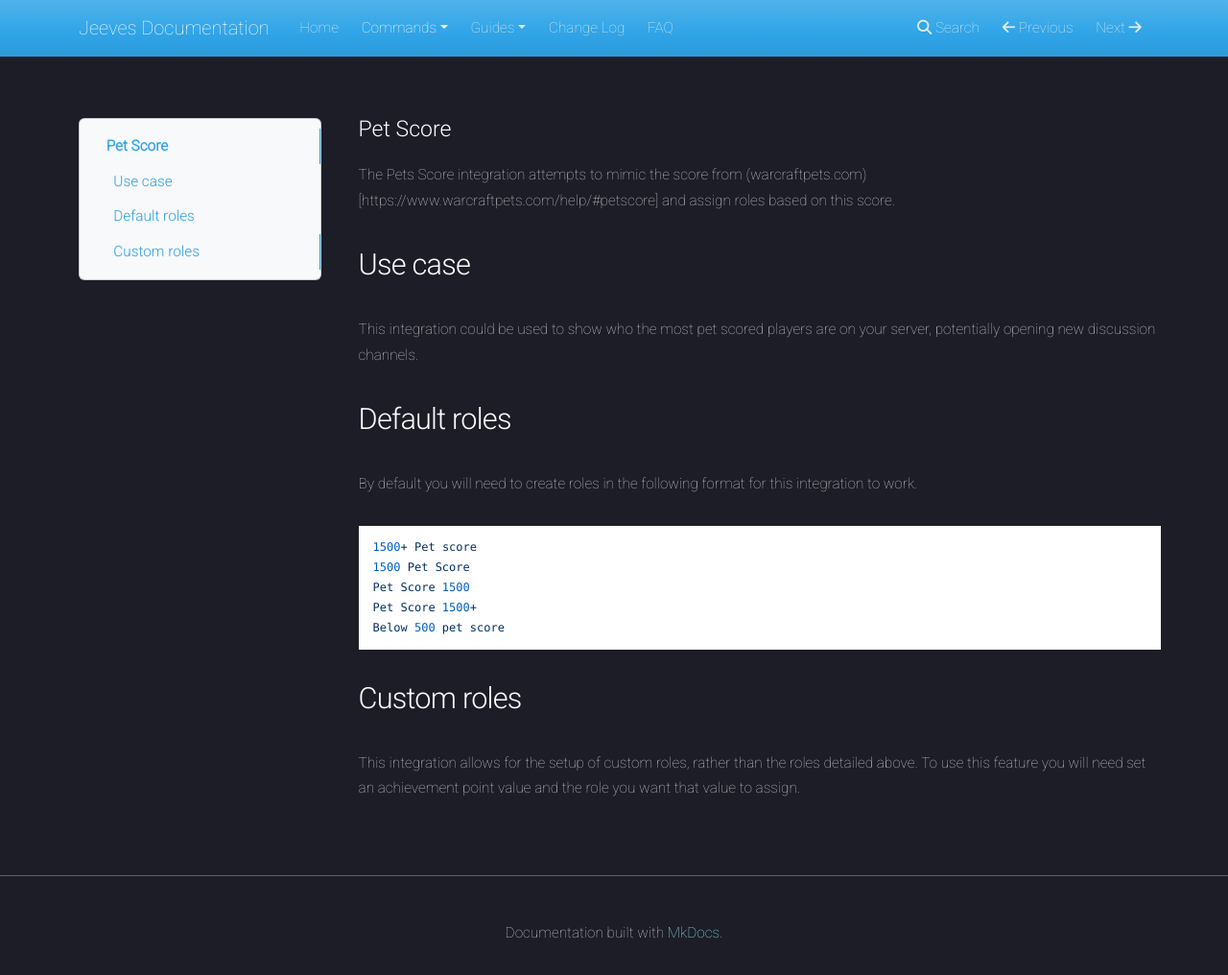
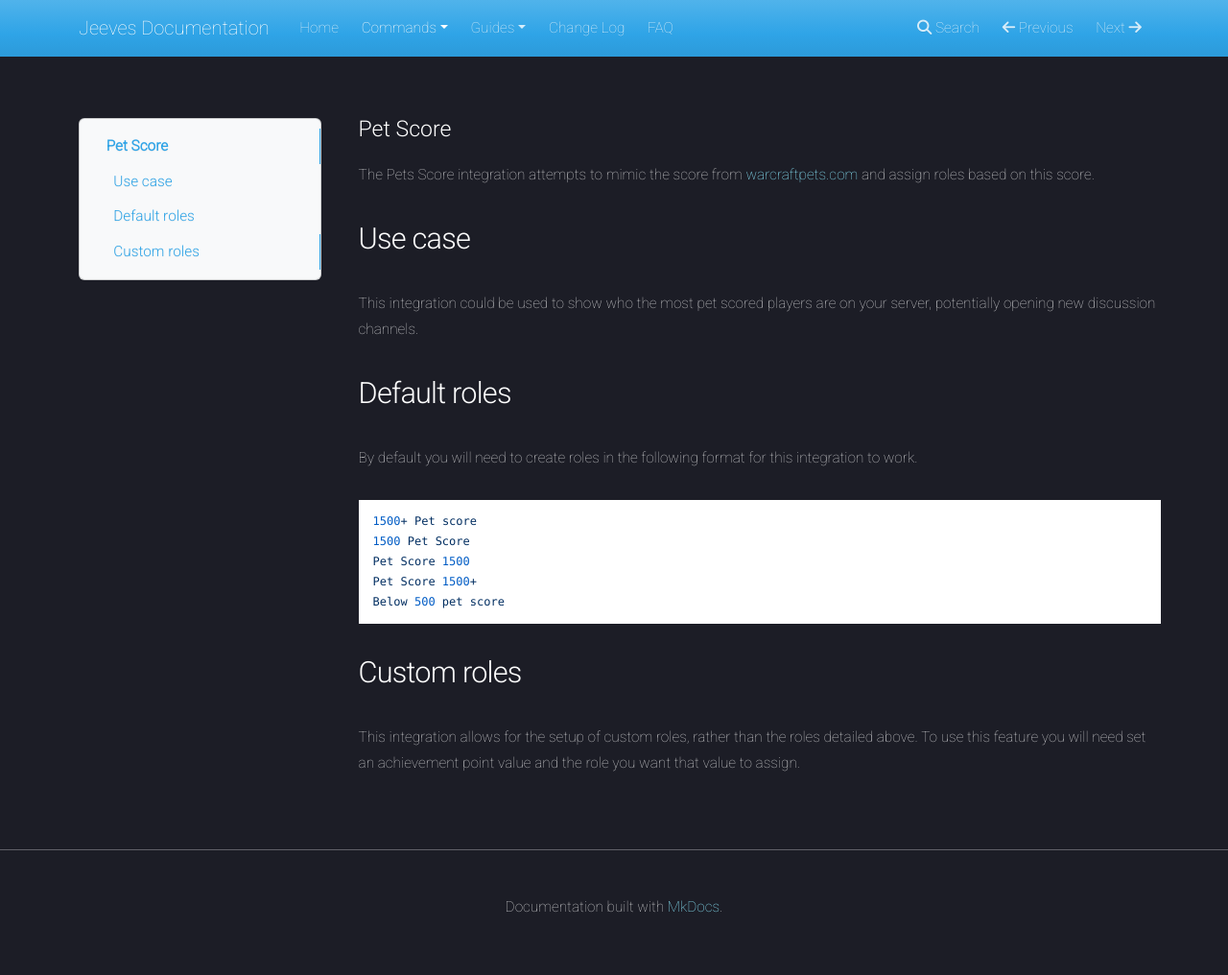
Before and after one commit to TeamJeeves/Jeeves-Bot-Documentation, an MkDocs documentation site: the page built from docs/commands/dashboard/role-management/pet-score.md, in a window 1280 px wide and 1016 px high. Shown: the whole window at 96% size. Built offline with MkDocs 1.6.1, drawn with Linux system fonts in a browser that asks for light colours; nearby versions of some CDN libraries.

Commit message:
Fix warcraftpets.com link

```diff
--- a/docs/commands/dashboard/role-management/pet-score.md
+++ b/docs/commands/dashboard/role-management/pet-score.md
@@ -1,6 +1,6 @@
 # Pet Score
 
-The Pets Score integration attempts to mimic the score from (warcraftpets.com)[https://www.warcraftpets.com/help/#petscore] and assign roles based on this score.
+The Pets Score integration attempts to mimic the score from [warcraftpets.com](https://www.warcraftpets.com/help/#petscore) and assign roles based on this score.
 
 ## Use case
 
```
